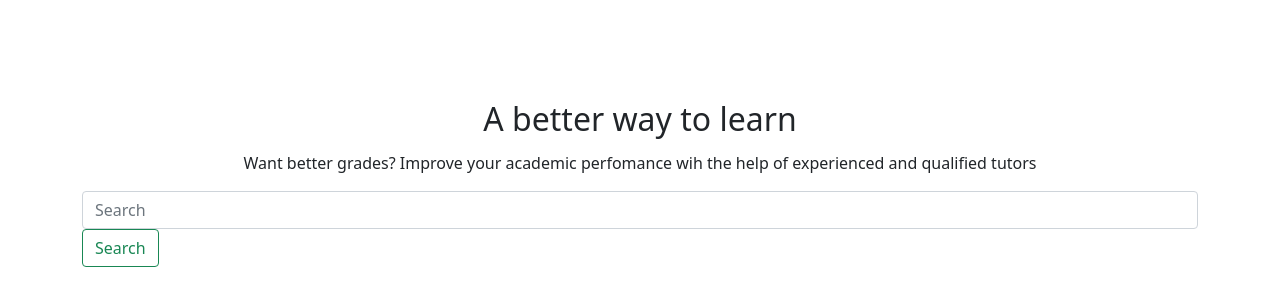
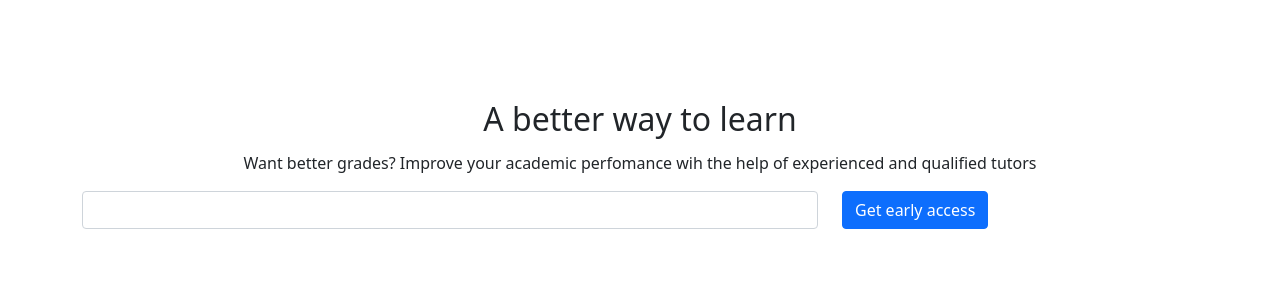
Before and after one commit to OyugoObonyo/Tutorhut-waiting-list-system, a Flask app: page / in a window 1280 px wide. Shown: the top 306 px of the page. Run offline with Flask 2, Linux system fonts and the light colour scheme.

Commit message:
Display flashed messages

```diff
--- a/templates/index.html
+++ b/templates/index.html
@@ -14,16 +14,29 @@
     <title>Tutorhut</title>
   </head>
   <body>
+    {% with messages = get_flashed_messages(with_categories=true) %}
+    {% if messages %}
+        {% for category, message in messages %}
+          <div class="alert alert-{{ category }}">{{ message }}</div>
+        {% endfor %}
+    {% endif %}
+    {% endwith %}
     <div class="container d-flex justify-content-center align-items-center">
         <h2>A better way to learn</h><br/>
     </div>
     <div class="container d-flex justify-content-center align-items-center" id="mission">
       <p>Want better grades? Improve your academic perfomance wih the help of experienced and qualified tutors </p>
     </div>
-    <div id="searchbar" class="container">
-      <form class="form-inline my-2 my-lg-0">
-        <input class="form-control mr-sm-2" type="search" placeholder="Search" aria-label="Search">
-        <button class="btn btn-outline-success my-2 my-sm-0" type="submit">Search</button>
+    <div class="container align-items-center" id="searchbar">
+      <form action="{{ url_for('join_list') }}" method="post" novalidate>
+        <div class="row">
+          <div class="col-8">
+            <input type="email" id="exampleInputEmail1" class="form-control" name="email" aria-describedby="emailHelp">
+          </div>
+          <div class="col-auto">
+            <button type="submit" class="btn btn-primary mb-3">Get early access</button>
+          </div>
+        </div>
       </form>
     </div>
     <!-- Optional JavaScript; choose one of the two! -->
```
